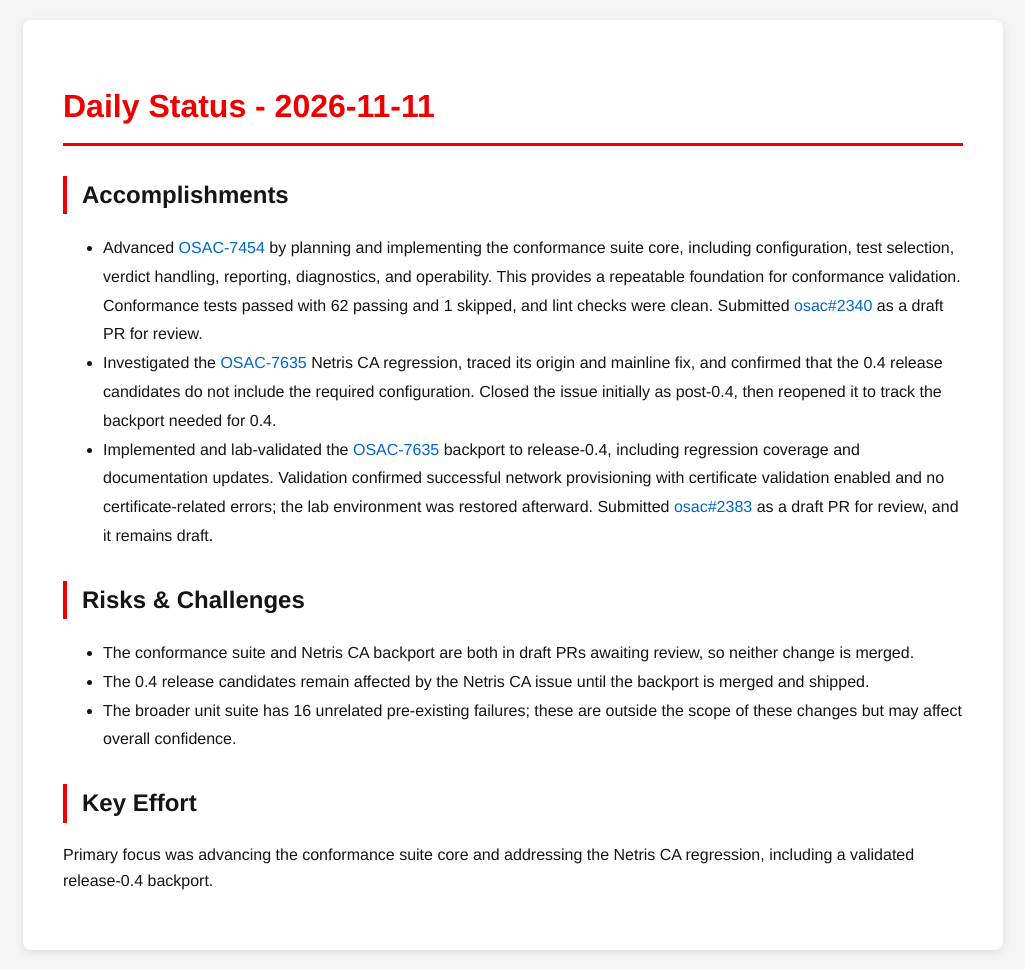
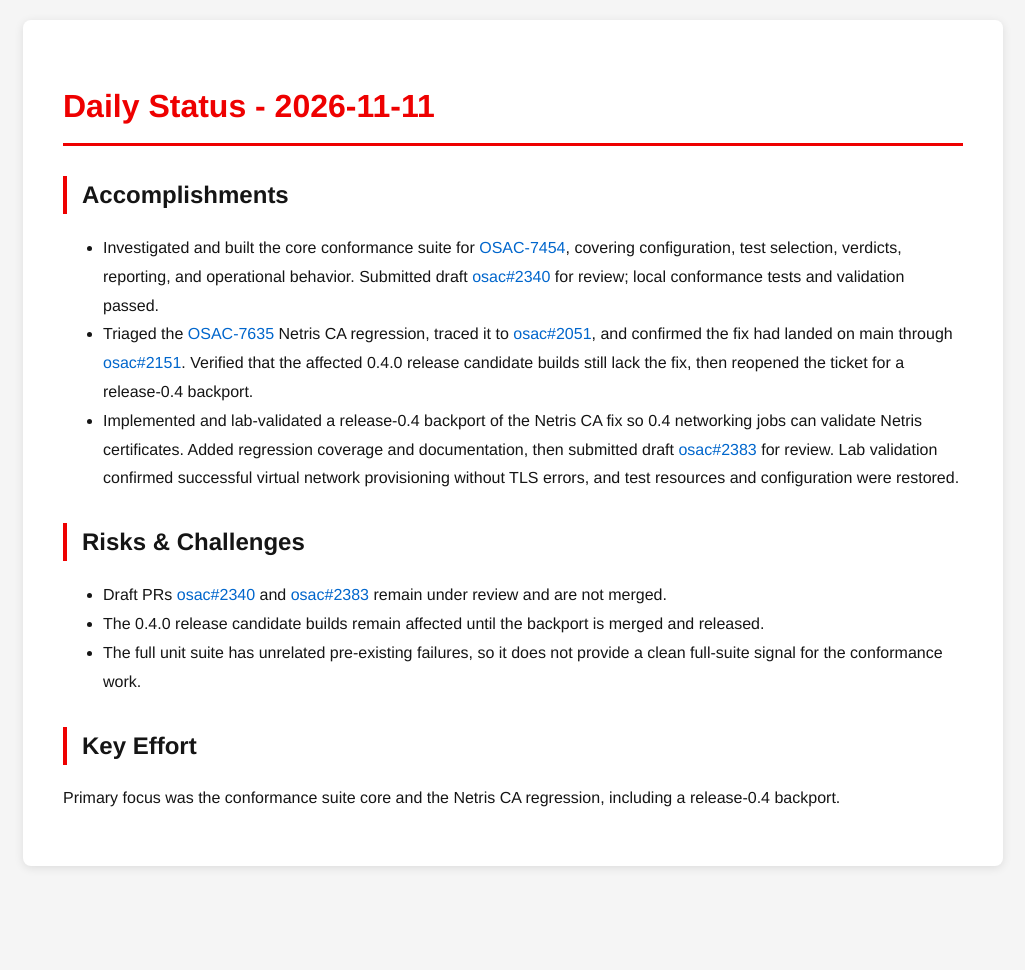
Before and after one commit to tzvatot/daily-status, a Jekyll site: the page built from 2026-11-11.md, in a window 1280 px wide. Shown: the whole page, without its empty margins (127-1152 px from the left). Built offline with Jekyll 4.4.1, drawn with Linux system fonts in a browser that asks for light colours; after the commit the page ends 900 px from its top, so only the background shows below that.

Commit message:
Daily status update - 2026-11-11

```diff
--- a/2026-11-11.md
+++ b/2026-11-11.md
@@ -7,14 +7,14 @@ date: 2026-11-11
 # Daily Status - 2026-11-11
 
 ## Accomplishments
-- Advanced [OSAC-7454](https://redhat.atlassian.net/browse/OSAC-7454) by planning and implementing the conformance suite core, including configuration, test selection, verdict handling, reporting, diagnostics, and operability. This provides a repeatable foundation for conformance validation. Conformance tests passed with 62 passing and 1 skipped, and lint checks were clean. Submitted [osac#2340](https://github.com/osac-project/osac/pull/2340) as a draft PR for review.
-- Investigated the [OSAC-7635](https://redhat.atlassian.net/browse/OSAC-7635) Netris CA regression, traced its origin and mainline fix, and confirmed that the 0.4 release candidates do not include the required configuration. Closed the issue initially as post-0.4, then reopened it to track the backport needed for 0.4.
-- Implemented and lab-validated the [OSAC-7635](https://redhat.atlassian.net/browse/OSAC-7635) backport to release-0.4, including regression coverage and documentation updates. Validation confirmed successful network provisioning with certificate validation enabled and no certificate-related errors; the lab environment was restored afterward. Submitted [osac#2383](https://github.com/osac-project/osac/pull/2383) as a draft PR for review, and it remains draft.
+- Investigated and built the core conformance suite for [OSAC-7454](https://redhat.atlassian.net/browse/OSAC-7454), covering configuration, test selection, verdicts, reporting, and operational behavior. Submitted draft [osac#2340](https://github.com/osac-project/osac/pull/2340) for review; local conformance tests and validation passed.
+- Triaged the [OSAC-7635](https://redhat.atlassian.net/browse/OSAC-7635) Netris CA regression, traced it to [osac#2051](https://github.com/osac-project/osac/pull/2051), and confirmed the fix had landed on main through [osac#2151](https://github.com/osac-project/osac/pull/2151). Verified that the affected 0.4.0 release candidate builds still lack the fix, then reopened the ticket for a release-0.4 backport.
+- Implemented and lab-validated a release-0.4 backport of the Netris CA fix so 0.4 networking jobs can validate Netris certificates. Added regression coverage and documentation, then submitted draft [osac#2383](https://github.com/osac-project/osac/pull/2383) for review. Lab validation confirmed successful virtual network provisioning without TLS errors, and test resources and configuration were restored.
 
 ## Risks & Challenges
-- The conformance suite and Netris CA backport are both in draft PRs awaiting review, so neither change is merged.
-- The 0.4 release candidates remain affected by the Netris CA issue until the backport is merged and shipped.
-- The broader unit suite has 16 unrelated pre-existing failures; these are outside the scope of these changes but may affect overall confidence.
+- Draft PRs [osac#2340](https://github.com/osac-project/osac/pull/2340) and [osac#2383](https://github.com/osac-project/osac/pull/2383) remain under review and are not merged.
+- The 0.4.0 release candidate builds remain affected until the backport is merged and released.
+- The full unit suite has unrelated pre-existing failures, so it does not provide a clean full-suite signal for the conformance work.
 
 ## Key Effort
-Primary focus was advancing the conformance suite core and addressing the Netris CA regression, including a validated release-0.4 backport.
+Primary focus was the conformance suite core and the Netris CA regression, including a release-0.4 backport.
```
